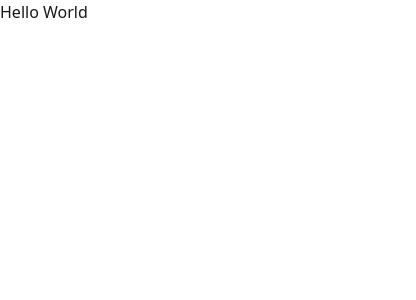
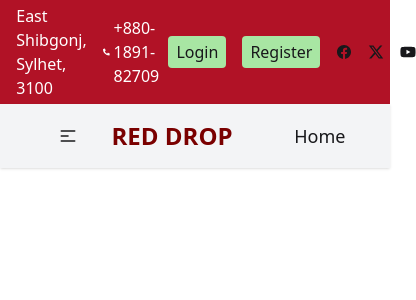
Before and after one commit to CodeXMehedi/blood-donation-clientside, a React (Vite) app: page / in a window 390 px wide. Shown: the top 300 px of the page, 416 px wide, since content can reach past the window. Built offline with nearby package versions, Linux system fonts and the light colour scheme.

Commit message:
added Navbar

```diff
--- a/package.json
+++ b/package.json
@@ -11,7 +11,8 @@
   },
   "dependencies": {
     "react": "^19.2.0",
-    "react-dom": "^19.2.0"
+    "react-dom": "^19.2.0",
+    "react-icons": "^5.5.0"
   },
   "devDependencies": {
     "@eslint/js": "^9.39.1",
--- /dev/null
+++ b/src/Components/Navbar.jsx
@@ -0,0 +1,68 @@
+import { IoLogoFacebook } from "react-icons/io5";
+import { FaXTwitter, FaYoutube } from 'react-icons/fa6';
+import React from 'react';
+import { Link, NavLink } from 'react-router';
+import { FaPhoneAlt } from 'react-icons/fa';
+
+const Navbar = () => {
+  const links = <>
+    <div className='text-lg'>
+      <NavLink to='/'>Home</NavLink>
+
+    </div>
+  </>
+  return (
+    <>
+      <div className="bg-[#B11226]">
+        <div className='flex justify-between items-center w-11/12 m-auto py-1 '>
+          <div className='flex gap-4 text-white'>
+            <p>East Shibgonj, Sylhet, 3100</p>
+            <p className='flex items-center gap-1'><FaPhoneAlt />+880-1891-82709</p>
+          </div>
+          <div className='flex items-center gap-4'>
+            <Link className='font-medium p-1 px-2 rounded-sm  bg-[#A8E6A3]'>Login</Link>
+            <Link className='font-medium p-1 px-2 rounded-sm  bg-[#A8E6A3]'>Register</Link>
+
+            <a href=""><IoLogoFacebook /></a>
+            <a href=""><FaXTwitter /></a>
+            <a href=""><FaYoutube /></a>
+
+          </div>
+        </div>
+      </div>
+      {/* second navbar */}
+      <div className='bg-gray-100 shadow-sm '>
+        <div className="navbar w-10/12 m-auto ">
+          <div className="navbar-start">
+            <div className="dropdown">
+              <div tabIndex={0} role="button" className="btn btn-ghost lg:hidden">
+                <svg xmlns="http://www.w3.org/2000/svg" className="h-5 w-5" fill="none" viewBox="0 0 24 24" stroke="currentColor"> <path strokeLinecap="round" strokeLinejoin="round" strokeWidth="2" d="M4 6h16M4 12h8m-8 6h16" /> </svg>
+              </div>
+              <ul
+                tabIndex="-1"
+                className="menu menu-sm dropdown-content bg-base-100 rounded-box z-1 mt-3 w-52 p-2 shadow">
+                <li><a>Item 1</a></li>
+                <li>
+                  <a>Parent</a>
+                  <ul className="p-2">
+                    <li><a>Submenu 1</a></li>
+                    <li><a>Submenu 2</a></li>
+                  </ul>
+                </li>
+                <li><a>Item 3</a></li>
+              </ul>
+            </div>
+            <a className="btn btn-ghost text-2xl font-bold text-[#7A0000]">RED DROP</a>
+          </div>
+          <div className="navbar-end">
+            <ul className="menu menu-horizontal px-1">
+              {links}
+            </ul>
+          </div>
+        </div>
+      </div>
+    </>
+  );
+};
+
+export default Navbar;
--- /dev/null
+++ b/src/RootLayout/RootLayout.jsx
@@ -0,0 +1,12 @@
+import React from 'react';
+import Navbar from '../Components/Navbar';
+
+const RootLayout = () => {
+  return (
+    <div>
+      <Navbar></Navbar>
+    </div>
+  );
+};
+
+export default RootLayout;
--- a/src/Routes/Routes.jsx
+++ b/src/Routes/Routes.jsx
@@ -1,10 +1,11 @@
 import { createBrowserRouter } from "react-router";
+import RootLayout from "../RootLayout/RootLayout";
 
 
 
 export const router = createBrowserRouter([
   {
     path: "/",
-    element: <h2>Hello World</h2>,
+    element: <RootLayout></RootLayout>,
   }
 ]);
```
Also changed, not shown: 1 other file (tests, documents, lock files or other folders).
